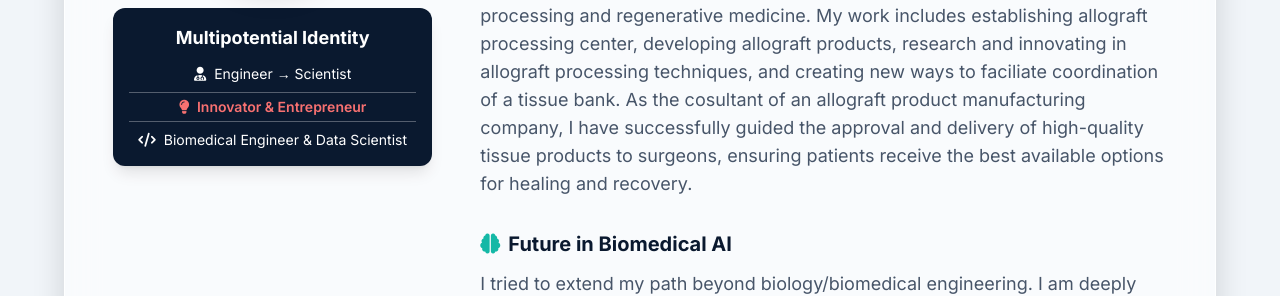
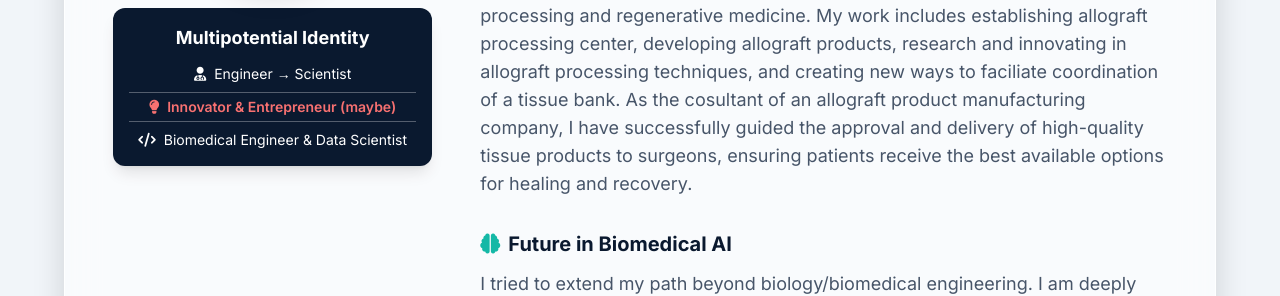
Before and after one commit to adelmarzban/adelmarzban.github.io, a Jekyll site: the page built from index.html, in a window 1280 px wide and 900 px high, scrolled down 1291 px. Shown: the part 304-600 px from the top of the window. Built offline with Jekyll 4.4.1, drawn with Linux system fonts in a browser that asks for light colours; nearby versions of some CDN libraries.

Commit message:
Update index.html

```diff
--- a/index.html
+++ b/index.html
@@ -57,7 +57,7 @@ title: Home
                             <h4 class="text-lg font-bold mb-3">Multipotential Identity</h4>
                             <div class="space-y-2 text-sm">
                                 <p><i class="fas fa-user-md mr-1"></i> Engineer &rightarrow; Scientist</p>
-                                <p class="text-warm-coral font-semibold border-t border-b border-white/30 py-1"><i class="fas fa-lightbulb mr-1"></i> Innovator & Entrepreneur</p>
+                                <p class="text-warm-coral font-semibold border-t border-b border-white/30 py-1"><i class="fas fa-lightbulb mr-1"></i> Innovator & Entrepreneur (maybe)</p>
                                 <p><i class="fas fa-code mr-1"></i> Biomedical Engineer & Data Scientist</p>
                             </div>
                         </div>
```
